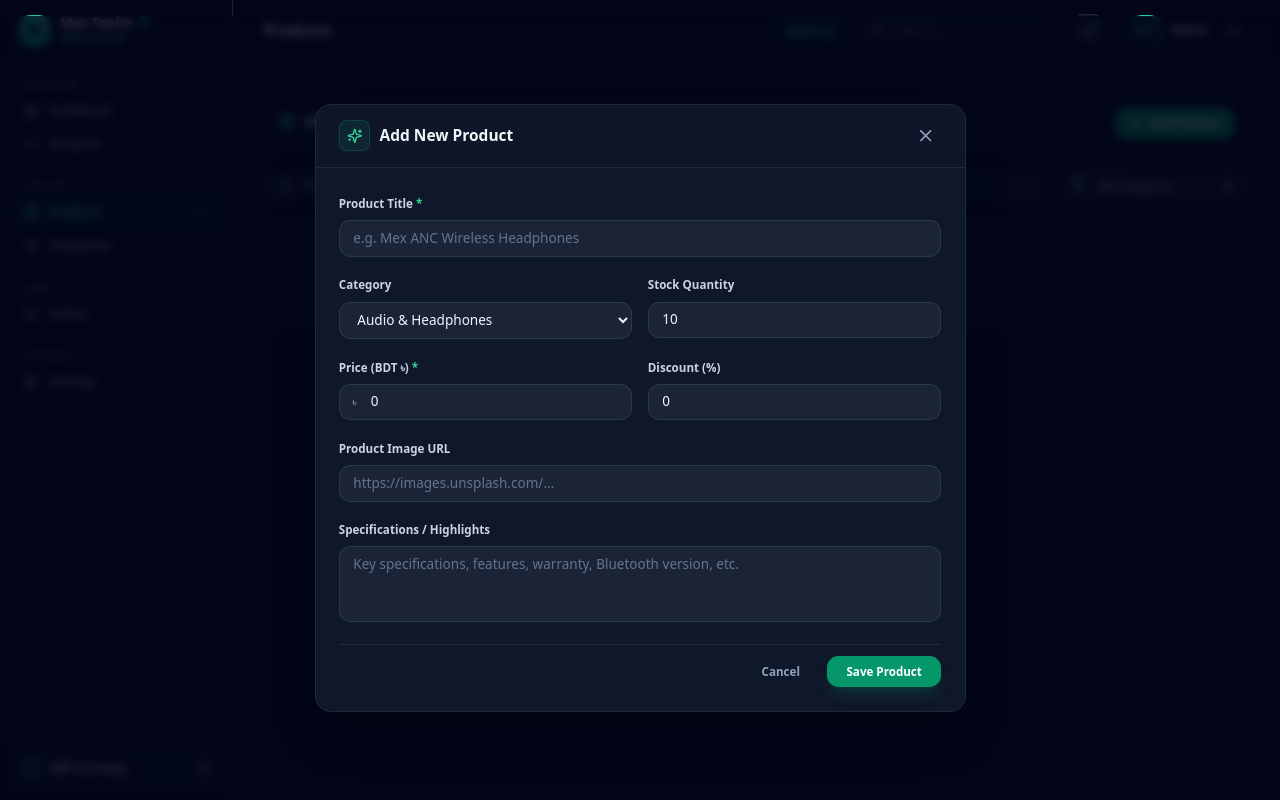
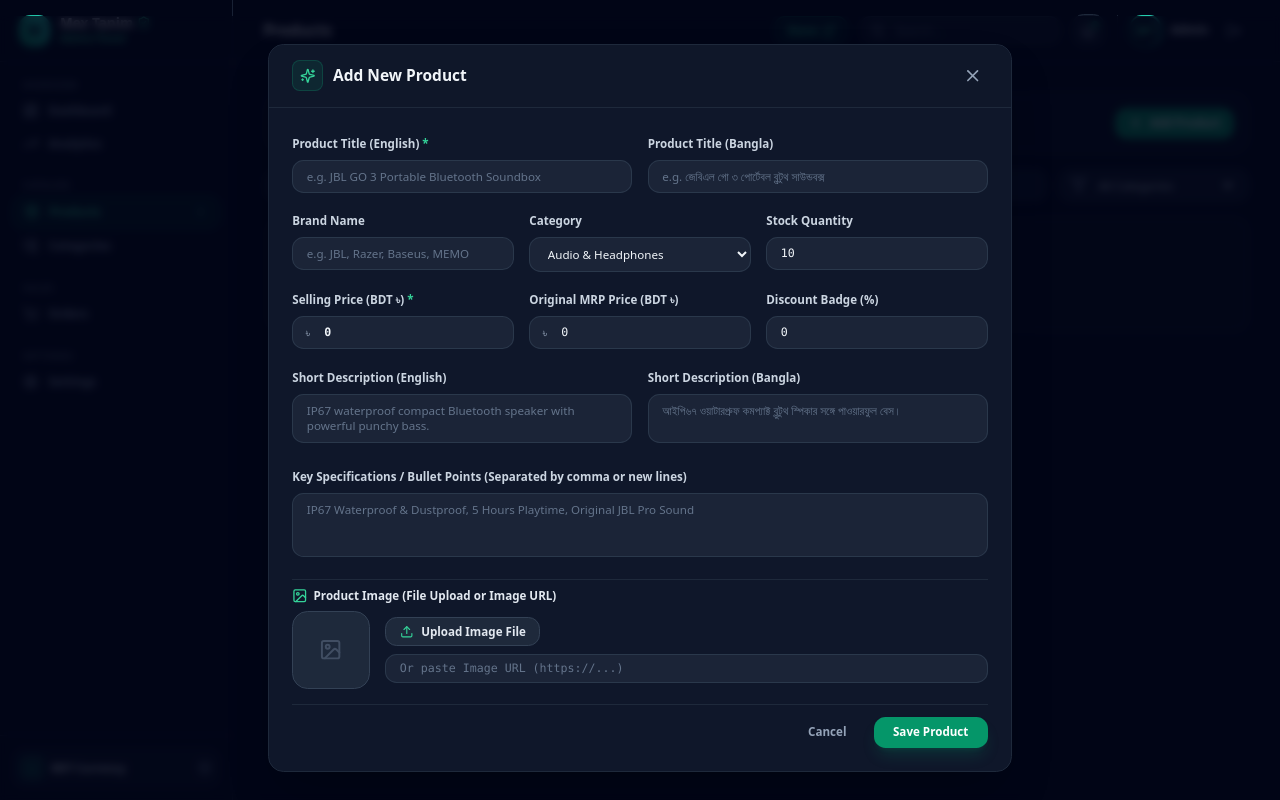
Before and after one commit to mcxtanim/Mex_Tanim, a Next.js app in the folder admin_website/: page /products in a window 1280 px wide. Both pictures are taken after typing "Sample" into the empty fields and a click on the button "Add Product". Built offline with nearby package versions, Linux system fonts and the light colour scheme.

Commit message:
Commit #72: Expand admin AddEditProductModal with full product fields including English/Bengali titles, Brand, Original Price, English/Bengali descriptions, specs, and image file upload

```diff
--- a/admin_website/src/features/products/AddEditProductModal.tsx
+++ b/admin_website/src/features/products/AddEditProductModal.tsx
@@ -1,7 +1,7 @@
 "use client";
 
 import { useState, useEffect } from "react";
-import { X, Image as ImageIcon, Sparkles } from "lucide-react";
+import { X, Image as ImageIcon, Sparkles, Upload } from "lucide-react";
 import { Product, ProductFormData } from "./types";
 
 interface AddEditProductModalProps {
@@ -21,10 +21,15 @@ export function AddEditProductModal({
 }: AddEditProductModalProps) {
   const [formData, setFormData] = useState<ProductFormData>({
     title: "",
-    category: categories[0] || "Electronics",
+    titleBn: "",
+    brand: "",
+    category: categories[0] || "GAMING COOLER",
     price: 0,
+    originalPrice: 0,
     discount: 0,
     stock: 10,
+    description: "",
+    descriptionBn: "",
     specs: "",
     imageUrl: "",
   });
@@ -32,21 +37,31 @@ export function AddEditProductModal({
   useEffect(() => {
     if (productToEdit) {
       setFormData({
-        title: productToEdit.title,
-        category: productToEdit.category,
-        price: productToEdit.price,
-        discount: productToEdit.discount,
-        stock: productToEdit.stock,
-        specs: productToEdit.specs,
-        imageUrl: productToEdit.imageUrl,
+        title: productToEdit.title || "",
+        titleBn: productToEdit.titleBn || "",
+        brand: productToEdit.brand || "",
+        category: productToEdit.category || categories[0] || "GAMING COOLER",
+        price: productToEdit.price || 0,
+        originalPrice: productToEdit.originalPrice || 0,
+        discount: productToEdit.discount || 0,
+        stock: productToEdit.stock ?? 10,
+        description: productToEdit.description || "",
+        descriptionBn: productToEdit.descriptionBn || "",
+        specs: productToEdit.specs || "",
+        imageUrl: productToEdit.imageUrl || "",
       });
     } else {
       setFormData({
         title: "",
-        category: categories[0] || "Electronics",
+        titleBn: "",
+        brand: "",
+        category: categories[0] || "GAMING COOLER",
         price: 0,
+        originalPrice: 0,
         discount: 0,
         stock: 10,
+        description: "",
+        descriptionBn: "",
         specs: "",
         imageUrl: "",
       });
@@ -54,6 +69,17 @@ export function AddEditProductModal({
   }, [productToEdit, categories, isOpen]);
 
   if (!isOpen) return null;
+
+  const handleFileUpload = (e: React.ChangeEvent<HTMLInputElement>) => {
+    const file = e.target.files?.[0];
+    if (file) {
+      const reader = new FileReader();
+      reader.onloadend = () => {
+        setFormData((prev) => ({ ...prev, imageUrl: reader.result as string }));
+      };
+      reader.readAsDataURL(file);
+    }
+  };
 
   const handleSubmit = (e: React.FormEvent) => {
     e.preventDefault();
@@ -63,10 +89,10 @@ export function AddEditProductModal({
   };
 
   return (
-    <div className="fixed inset-0 z-50 flex items-center justify-center p-4 bg-slate-950/80 backdrop-blur-sm animate-in fade-in duration-200">
-      <div className="bg-slate-900 border border-slate-800 rounded-2xl w-full max-w-2xl shadow-2xl overflow-hidden flex flex-col max-h-[90vh]">
+    <div className="fixed inset-0 z-50 flex items-center justify-center p-4 bg-slate-950/80 backdrop-blur-sm animate-in fade-in duration-200 select-none">
+      <div className="bg-slate-900 border border-slate-800 rounded-2xl w-full max-w-3xl shadow-2xl overflow-hidden flex flex-col max-h-[92vh]">
         {/* Header */}
-        <div className="px-6 py-4 border-b border-slate-800 flex items-center justify-between bg-slate-900/60">
+        <div className="px-6 py-4 border-b border-slate-800 flex items-center justify-between bg-slate-900/80 shrink-0">
           <div className="flex items-center gap-2.5">
             <div className="w-8 h-8 rounded-lg bg-emerald-500/10 border border-emerald-500/20 flex items-center justify-center text-emerald-400">
               <Sparkles className="w-4 h-4" />
@@ -84,28 +110,59 @@ export function AddEditProductModal({
         </div>
 
         {/* Form Body */}
-        <form onSubmit={handleSubmit} className="p-6 overflow-y-auto space-y-4">
+        <form onSubmit={handleSubmit} className="p-6 overflow-y-auto space-y-4 scrollbar-thin">
+
+          {/* Titles: English & Bengali */}
+          <div className="grid grid-cols-1 sm:grid-cols-2 gap-4">
             <div className="space-y-1.5">
               <label className="text-xs font-semibold text-slate-300">
-              Product Title <span className="text-emerald-400">*</span>
+                Product Title (English) <span className="text-emerald-400">*</span>
               </label>
               <input
                 type="text"
                 required
-              placeholder="e.g. Mex ANC Wireless Headphones"
+                placeholder="e.g. JBL GO 3 Portable Bluetooth Soundbox"
                 value={formData.title}
                 onChange={(e) => setFormData({ ...formData, title: e.target.value })}
-              className="w-full bg-slate-800/80 border border-slate-700/70 rounded-xl px-3.5 py-2 text-sm text-slate-100 placeholder:text-slate-500 focus:outline-none focus:border-emerald-500/60 focus:ring-1 focus:ring-emerald-500/20"
+                className="w-full bg-slate-800/80 border border-slate-700/70 rounded-xl px-3.5 py-2 text-xs text-slate-100 placeholder:text-slate-500 focus:outline-none focus:border-emerald-500/60"
               />
             </div>
 
-          <div className="grid grid-cols-1 sm:grid-cols-2 gap-4">
+            <div className="space-y-1.5">
+              <label className="text-xs font-semibold text-slate-300">
+                Product Title (Bangla)
+              </label>
+              <input
+                type="text"
+                placeholder="e.g. জেবিএল গো ৩ পোর্টেবল ব্লুটুথ সাউন্ডবক্স"
+                value={formData.titleBn || ""}
+                onChange={(e) => setFormData({ ...formData, titleBn: e.target.value })}
+                className="w-full bg-slate-800/80 border border-slate-700/70 rounded-xl px-3.5 py-2 text-xs text-slate-100 placeholder:text-slate-500 focus:outline-none focus:border-emerald-500/60"
+              />
+            </div>
+          </div>
+
+          {/* Brand & Category & Stock */}
+          <div className="grid grid-cols-1 sm:grid-cols-3 gap-4">
+            <div className="space-y-1.5">
+              <label className="text-xs font-semibold text-slate-300">
+                Brand Name
+              </label>
+              <input
+                type="text"
+                placeholder="e.g. JBL, Razer, Baseus, MEMO"
+                value={formData.brand || ""}
+                onChange={(e) => setFormData({ ...formData, brand: e.target.value })}
+                className="w-full bg-slate-800/80 border border-slate-700/70 rounded-xl px-3.5 py-2 text-xs text-slate-100 placeholder:text-slate-500 focus:outline-none focus:border-emerald-500/60"
+              />
+            </div>
+
             <div className="space-y-1.5">
               <label className="text-xs font-semibold text-slate-300">Category</label>
               <select
                 value={formData.category}
                 onChange={(e) => setFormData({ ...formData, category: e.target.value })}
-                className="w-full bg-slate-800/80 border border-slate-700/70 rounded-xl px-3.5 py-2 text-sm text-slate-100 focus:outline-none focus:border-emerald-500/60"
+                className="w-full bg-slate-800/80 border border-slate-700/70 rounded-xl px-3.5 py-2 text-xs text-slate-100 focus:outline-none focus:border-emerald-500/60"
               >
                 {categories.map((cat) => (
                   <option key={cat} value={cat} className="bg-slate-900 text-slate-100">
@@ -123,15 +180,16 @@ export function AddEditProductModal({
                 required
                 value={formData.stock}
                 onChange={(e) => setFormData({ ...formData, stock: Number(e.target.value) })}
-                className="w-full bg-slate-800/80 border border-slate-700/70 rounded-xl px-3.5 py-2 text-sm text-slate-100 focus:outline-none focus:border-emerald-500/60"
+                className="w-full bg-slate-800/80 border border-slate-700/70 rounded-xl px-3.5 py-2 text-xs text-slate-100 focus:outline-none focus:border-emerald-500/60 font-mono"
               />
             </div>
           </div>
 
-          <div className="grid grid-cols-1 sm:grid-cols-2 gap-4">
+          {/* Pricing: Selling Price, Original MRP Price, Discount % */}
+          <div className="grid grid-cols-1 sm:grid-cols-3 gap-4">
             <div className="space-y-1.5">
               <label className="text-xs font-semibold text-slate-300">
-                Price (BDT ৳) <span className="text-emerald-400">*</span>
+                Selling Price (BDT ৳) <span className="text-emerald-400">*</span>
               </label>
               <div className="relative">
                 <span className="absolute left-3.5 top-1/2 -translate-y-1/2 text-slate-400 font-medium text-xs">
@@ -143,36 +201,92 @@ export function AddEditProductModal({
                   required
                   value={formData.price}
                   onChange={(e) => setFormData({ ...formData, price: Number(e.target.value) })}
-                  className="w-full bg-slate-800/80 border border-slate-700/70 rounded-xl pl-8 pr-3.5 py-2 text-sm text-slate-100 focus:outline-none focus:border-emerald-500/60"
+                  className="w-full bg-slate-800/80 border border-slate-700/70 rounded-xl pl-8 pr-3.5 py-2 text-xs text-slate-100 focus:outline-none focus:border-emerald-500/60 font-mono font-bold text-emerald-400"
                 />
               </div>
             </div>
 
             <div className="space-y-1.5">
-              <label className="text-xs font-semibold text-slate-300">Discount (%)</label>
+              <label className="text-xs font-semibold text-slate-300">
+                Original MRP Price (BDT ৳)
+              </label>
+              <div className="relative">
+                <span className="absolute left-3.5 top-1/2 -translate-y-1/2 text-slate-400 font-medium text-xs">
+                  ৳
+                </span>
+                <input
+                  type="number"
+                  min="0"
+                  placeholder="e.g. 4800"
+                  value={formData.originalPrice || 0}
+                  onChange={(e) => setFormData({ ...formData, originalPrice: Number(e.target.value) })}
+                  className="w-full bg-slate-800/80 border border-slate-700/70 rounded-xl pl-8 pr-3.5 py-2 text-xs text-slate-100 focus:outline-none focus:border-emerald-500/60 font-mono"
+                />
+              </div>
+            </div>
+
+            <div className="space-y-1.5">
+              <label className="text-xs font-semibold text-slate-300">Discount Badge (%)</label>
               <input
                 type="number"
                 min="0"
                 max="100"
                 value={formData.discount}
                 onChange={(e) => setFormData({ ...formData, discount: Number(e.target.value) })}
-                className="w-full bg-slate-800/80 border border-slate-700/70 rounded-xl px-3.5 py-2 text-sm text-slate-100 focus:outline-none focus:border-emerald-500/60"
+                className="w-full bg-slate-800/80 border border-slate-700/70 rounded-xl px-3.5 py-2 text-xs text-slate-100 focus:outline-none focus:border-emerald-500/60 font-mono"
               />
             </div>
           </div>
 
+          {/* Product Descriptions (English & Bengali) */}
+          <div className="grid grid-cols-1 sm:grid-cols-2 gap-4">
             <div className="space-y-1.5">
-            <label className="text-xs font-semibold text-slate-300">Product Image URL</label>
-            <div className="flex gap-2">
-              <input
-                type="url"
-                placeholder="https://images.unsplash.com/..."
-                value={formData.imageUrl}
-                onChange={(e) => setFormData({ ...formData, imageUrl: e.target.value })}
-                className="flex-1 bg-slate-800/80 border border-slate-700/70 rounded-xl px-3.5 py-2 text-sm text-slate-100 placeholder:text-slate-500 focus:outline-none focus:border-emerald-500/60"
+              <label className="text-xs font-semibold text-slate-300">Short Description (English)</label>
+              <textarea
+                rows={2}
+                placeholder="IP67 waterproof compact Bluetooth speaker with powerful punchy bass."
+                value={formData.description || ""}
+                onChange={(e) => setFormData({ ...formData, description: e.target.value })}
+                className="w-full bg-slate-800/80 border border-slate-700/70 rounded-xl px-3.5 py-2 text-xs text-slate-100 placeholder:text-slate-500 focus:outline-none focus:border-emerald-500/60 resize-none"
               />
-              {formData.imageUrl && (
-                <div className="w-10 h-10 rounded-xl border border-slate-700 overflow-hidden bg-slate-800 shrink-0">
+            </div>
+
+            <div className="space-y-1.5">
+              <label className="text-xs font-semibold text-slate-300">Short Description (Bangla)</label>
+              <textarea
+                rows={2}
+                placeholder="আইপি৬৭ ওয়াটারপ্রুফ কমপ্যাক্ট ব্লুটুথ স্পিকার সঙ্গে পাওয়ারফুল বেস।"
+                value={formData.descriptionBn || ""}
+                onChange={(e) => setFormData({ ...formData, descriptionBn: e.target.value })}
+                className="w-full bg-slate-800/80 border border-slate-700/70 rounded-xl px-3.5 py-2 text-xs text-slate-100 placeholder:text-slate-500 focus:outline-none focus:border-emerald-500/60 resize-none"
+              />
+            </div>
+          </div>
+
+          {/* Key Specifications */}
+          <div className="space-y-1.5">
+            <label className="text-xs font-semibold text-slate-300">
+              Key Specifications / Bullet Points (Separated by comma or new lines)
+            </label>
+            <textarea
+              rows={3}
+              placeholder="IP67 Waterproof & Dustproof, 5 Hours Playtime, Original JBL Pro Sound"
+              value={formData.specs}
+              onChange={(e) => setFormData({ ...formData, specs: e.target.value })}
+              className="w-full bg-slate-800/80 border border-slate-700/70 rounded-xl px-3.5 py-2 text-xs text-slate-100 placeholder:text-slate-500 focus:outline-none focus:border-emerald-500/60 resize-none"
+            />
+          </div>
+
+          {/* Image File Upload & URL Input with Live 1:1 Preview */}
+          <div className="space-y-2 pt-2 border-t border-slate-800">
+            <label className="text-xs font-bold text-slate-200 flex items-center gap-1.5">
+              <ImageIcon className="w-4 h-4 text-emerald-400" />
+              Product Image (File Upload or Image URL)
+            </label>
+
+            <div className="flex items-center gap-4">
+              <div className="w-20 h-20 aspect-square rounded-2xl bg-slate-800 border border-slate-700 flex items-center justify-center overflow-hidden shrink-0">
+                {formData.imageUrl ? (
                   <img
                     src={formData.imageUrl}
                     alt="Preview"
@@ -181,20 +295,32 @@ export function AddEditProductModal({
                       (e.target as HTMLElement).style.display = "none";
                     }}
                   />
-                </div>
+                ) : (
+                  <ImageIcon className="w-6 h-6 text-slate-500 opacity-50" />
                 )}
               </div>
+
+              <div className="flex-1 space-y-2">
+                <label className="inline-flex items-center gap-2 px-3.5 py-1.5 rounded-xl bg-slate-800 hover:bg-slate-700 text-slate-200 border border-slate-700 text-xs font-semibold transition cursor-pointer">
+                  <Upload className="w-3.5 h-3.5 text-emerald-400" />
+                  <span>Upload Image File</span>
+                  <input
+                    type="file"
+                    accept="image/*"
+                    onChange={handleFileUpload}
+                    className="hidden"
+                  />
+                </label>
+
+                <input
+                  type="url"
+                  placeholder="Or paste Image URL (https://...)"
+                  value={formData.imageUrl}
+                  onChange={(e) => setFormData({ ...formData, imageUrl: e.target.value })}
+                  className="w-full bg-slate-800/80 border border-slate-700/70 rounded-xl px-3.5 py-1.5 text-xs text-slate-100 placeholder:text-slate-500 focus:outline-none focus:border-emerald-500/60 font-mono"
+                />
               </div>
-
-          <div className="space-y-1.5">
-            <label className="text-xs font-semibold text-slate-300">Specifications / Highlights</label>
-            <textarea
-              rows={3}
-              placeholder="Key specifications, features, warranty, Bluetooth version, etc."
-              value={formData.specs}
-              onChange={(e) => setFormData({ ...formData, specs: e.target.value })}
-              className="w-full bg-slate-800/80 border border-slate-700/70 rounded-xl px-3.5 py-2 text-sm text-slate-100 placeholder:text-slate-500 focus:outline-none focus:border-emerald-500/60 resize-none"
-            />
+            </div>
           </div>
 
           {/* Footer actions */}
@@ -202,13 +328,13 @@ export function AddEditProductModal({
             <button
               type="button"
               onClick={onClose}
-              className="px-4 py-2 rounded-xl text-xs font-semibold text-slate-400 hover:text-slate-200 hover:bg-slate-800 transition-colors"
+              className="px-4 py-2 rounded-xl text-xs font-semibold text-slate-400 hover:text-slate-200 hover:bg-slate-800 transition-colors cursor-pointer"
             >
               Cancel
             </button>
             <button
               type="submit"
-              className="px-5 py-2 rounded-xl bg-emerald-600 hover:bg-emerald-500 text-white font-semibold text-xs transition-colors shadow-lg shadow-emerald-600/20"
+              className="px-5 py-2 rounded-xl bg-emerald-600 hover:bg-emerald-500 text-white font-extrabold text-xs transition-colors shadow-lg shadow-emerald-600/20 cursor-pointer"
             >
               {productToEdit ? "Update Product" : "Save Product"}
             </button>
--- a/admin_website/src/features/products/types.ts
+++ b/admin_website/src/features/products/types.ts
@@ -1,10 +1,15 @@
 export interface Product {
   id: string;
   title: string;
+  titleBn?: string;
+  brand?: string;
   category: string;
   price: number; // In BDT
+  originalPrice?: number; // In BDT
   discount: number; // Percentage
   stock: number;
+  description?: string;
+  descriptionBn?: string;
   specs: string; // Formatting specifications details
   imageUrl: string;
   createdAt: string;
@@ -14,10 +19,15 @@ export type StockStatus = "In Stock" | "Low Stock" | "Out of Stock";
 
 export interface ProductFormData {
   title: string;
+  titleBn?: string;
+  brand?: string;
   category: string;
   price: number;
+  originalPrice?: number;
   discount: number;
   stock: number;
+  description?: string;
+  descriptionBn?: string;
   specs: string;
   imageUrl: string;
 }
```
Lines whose indentation alone changed are shown as unchanged.
